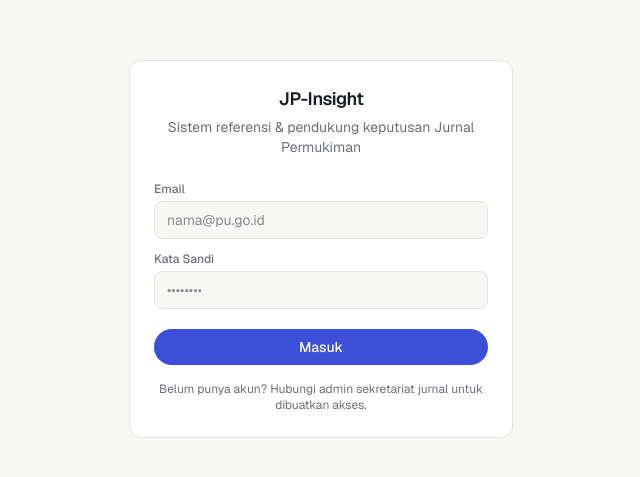
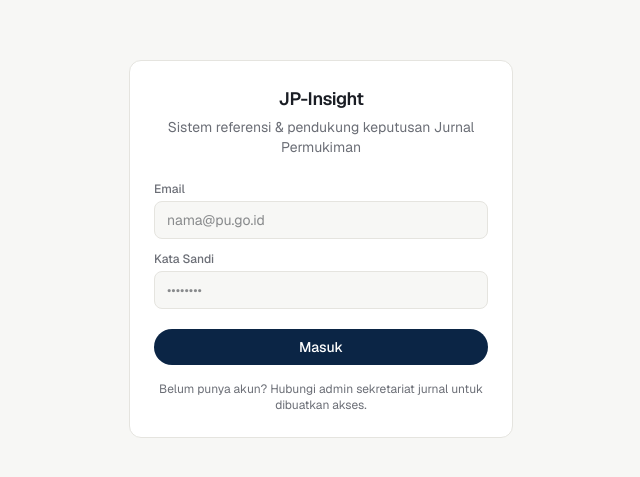
Before and after one commit to danytriyatna/knowladge-system-rag-traning, a Next.js app: page /login in a window 1280 px wide. Shown: the part 151-628 px from the top of the page, without its empty margins (319-959 px from the left). Built offline with nearby package versions, Linux system fonts and the light colour scheme.

Commit message:
style(theme): apply Deep Navy and Terracotta Puskim brand tokens

```diff
--- a/app/(app)/page.tsx
+++ b/app/(app)/page.tsx
@@ -530,9 +530,9 @@ export default function Home() {
     <div className="flex min-h-screen w-full bg-background text-foreground">
       {/* Desktop sidebar */}
       <aside className="hidden w-60 shrink-0 flex-col border-r border-border bg-surface md:flex">
-        <div className="border-b border-border px-5 py-5">
-          <div className="text-sm font-semibold tracking-tight">JP-Insight</div>
-          <div className="text-xs text-muted">Jurnal Permukiman</div>
+        <div className="border-b-2 border-[#c13d0d] bg-[#0b2545] px-5 py-5">
+          <div className="text-sm font-bold tracking-tight text-white">JP-Insight</div>
+          <div className="text-xs text-amber-200/90 font-medium">Jurnal Permukiman</div>
         </div>
         <nav className="flex flex-1 flex-col gap-0.5 p-3">
           {visibleNavItems.map((item) => (
--- a/app/globals.css
+++ b/app/globals.css
@@ -7,10 +7,10 @@
   --muted: #6b6e76;
   --border: #e5e4df;
   --border-strong: #d4d2ca;
-  --accent: #3b4fd9;
+  --accent: #0b2545;
   --accent-foreground: #ffffff;
-  --accent-soft: #eceeff;
-  --accent-text: #2635a3;
+  --accent-soft: #fcefe3;
+  --accent-text: #c13d0d;
 
   --ease-out-strong: cubic-bezier(0.23, 1, 0.32, 1);
   --ease-in-out-strong: cubic-bezier(0.77, 0, 0.175, 1);
```
